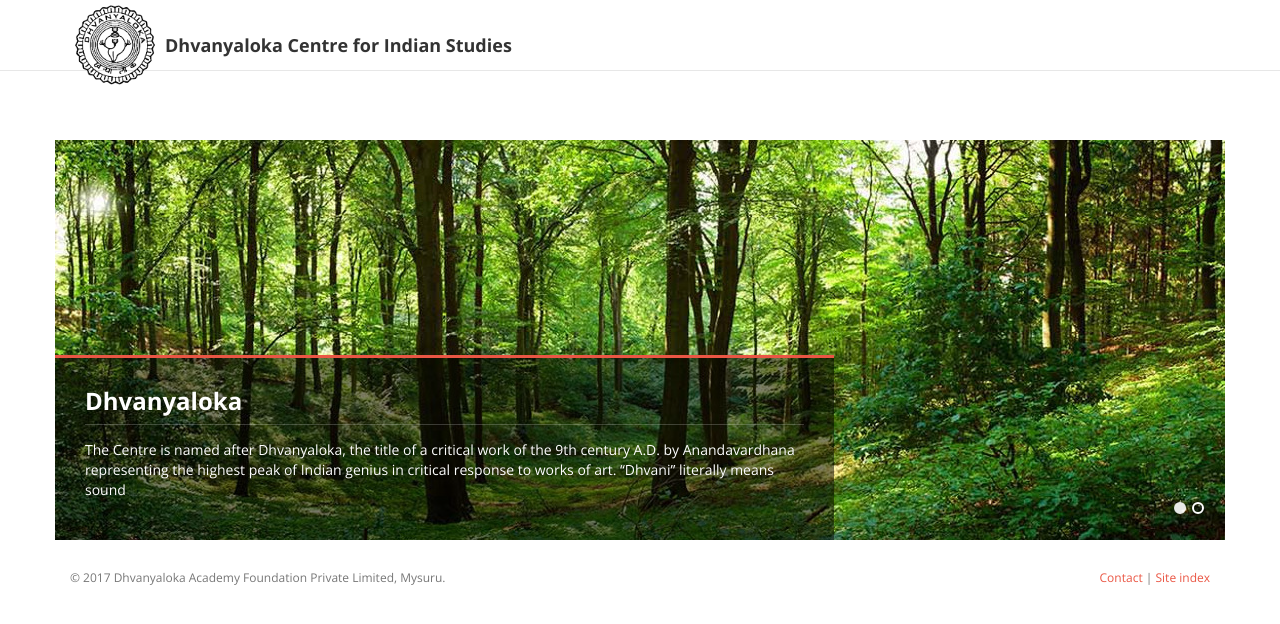
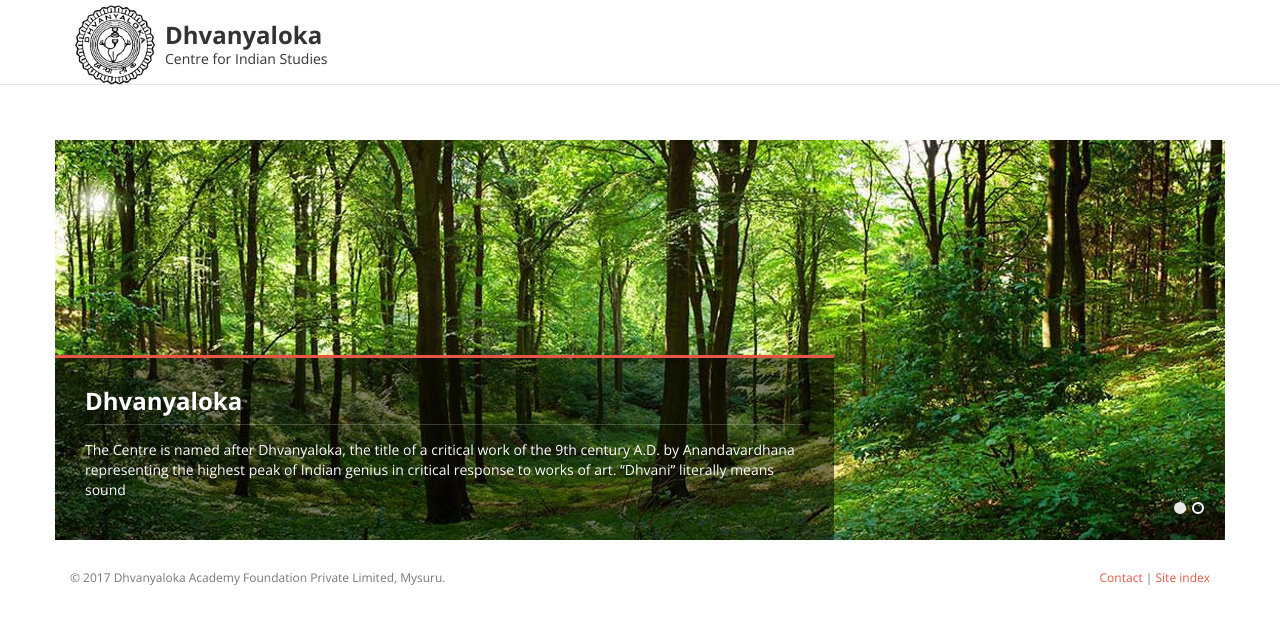
Before and after one commit to SrirangaDigital/dhvanyaloka-mvc, a PHP site: the page made by application/views/carousel.php in a window 1280 px wide. Shown: the top 624 px of the page. Run offline with PHP 8.4, Linux system fonts and the light colour scheme; the template is opened without the code that fills it, so the values that code supplies are empty; some libraries are stand-ins or nearby versions.

Commit message:
few more changes to navbar

```diff
--- a/application/views/header.php
+++ b/application/views/header.php
@@ -65,7 +65,7 @@
                     <span class="icon-bar"></span>
                 </button>
                 <a class="navbar-brand" href="#"><img src="<?=PUBLIC_URL?>images/logo.png" alt="Logo of the Indian Academy of Sciences" class="img-circle"></a>
-                <p class="navbar-text">Dhvanyaloka Centre for Indian Studies</p>
+                <p class="navbar-text"><span class="head">Dhvanyaloka</span><br /><span class="subhead">Centre for Indian Studies</span></p>
             </div>
             <div id="navbar" class="navbar-collapse collapse">
                 <?=$this->printNavigation($navigation)?>
--- a/public/css/aux.css
+++ b/public/css/aux.css
@@ -104,5 +104,5 @@ input.gsc-search-button-v2{
     padding-right: 68px !important;
 }
 .push-down{
-    padding-top: 140px;
+    padding-top: 90px;
 }
--- a/public/css/carousel.css
+++ b/public/css/carousel.css
@@ -1,4 +1,5 @@
 #carousel {
+    margin-top: 50px;
     margin-bottom: 0;
 }
 .carousel-indicators{
--- a/public/css/navbar.css
+++ b/public/css/navbar.css
@@ -8,17 +8,20 @@
 .navbar-default .navbar-text{
 	font-size: 18px;
 	line-height: 20px;
-	margin-left: 20px;
 	color: #333;
 	transition: all 0.3s ease;
-	/*color: #BF360C;*/
+}
+.navbar-default .navbar-text .head{
+	font-size: 20px !important;
+	display: inline-block;
+	font-weight: bold !important;
+}
+.navbar-default .navbar-text .subhead{
+	display: none;
 }
 @media(min-width:768px) {
 	.navbar-default .navbar-brand{
 		padding: 5px 0px 5px 0px;
-	}
-	.navbar-default .navbar-text{
-		margin-left: 0px;
 	}
 	.wider{
 		transition: all 0.3s ease;
@@ -28,15 +31,21 @@
 		transition: height 0.3s ease;
 		margin-top: 15px !important;
 	}
-	.wider .navbar-text{
+	.wider .navbar-text .head{
+		font-size: 24px !important;
+		margin-top: 30px !important;
+		transition: all 0.3s ease;
+		display: inline-block;
+	}
+	.wider .navbar-text .subhead{
+		display: inline-block;
 		font-size: 14px !important;
-		font-weight: bold !important;
-		margin-top: 35px !important;
+		/*margin-top: 15px !important;*/
 		transition: all 0.3s ease;
 	}
 	.wider .navbar-nav>li>a {
 		padding-top: 35px !important;
-		padding-bottom: 35px !important;
+		padding-bottom: 32px !important;
 	}
 }
 @media(min-width:1000px) {
@@ -54,15 +63,21 @@
 		margin-top: 0 !important;
 		transition: height 0.3s ease;
 	}
-	.wider .navbar-text{
-		font-size: 18px !important;
-		font-weight: bold !important;
-		margin-top: 35px !important;
+	.wider .navbar-text .head{
+		font-size: 24px !important;
+		margin-top: 10px !important;
 		transition: all 0.3s ease;
+		display: inline-block;
+	}
+	.wider .navbar-text .subhead{
+		font-size: 14px !important;
+		/*margin-top: 15px !important;*/
+		transition: all 0.3s ease;
+		display: inline-block;
 	}
 	.wider .navbar-nav>li>a {
 		padding-top: 35px !important;
-		padding-bottom: 35px !important;
+		padding-bottom: 32px !important;
 	}
 }
 .navbar-default{
@@ -73,7 +88,7 @@
 	/*border-color: #900020;*/
 }
 .navbar-default a{
-	font-size: 13px;
+	font-size: 14px;
 }
 .navbar-default .navbar-nav>.open>a,
 .navbar-default .navbar-nav>.open>a:focus,
@@ -127,14 +142,16 @@
 }
 @media(max-width:1180px) {
 	.navbar-default a{
-		font-size: 11px;
+		font-size: 14px;
 	}
 	.nav>li>a{
 		padding-right: 5px;
 	}
-	.wider .navbar-text {{
-		font-size: 16px !important;
-	    font-weight: bold !important;
+	.wider .navbar-text .head{{
+		font-size: 24px !important;
+	}
+	.wider .navbar-text .subhead{{
+		font-size: 14px !important;
 	}
 }
 @media(max-width:1080px) {
```
